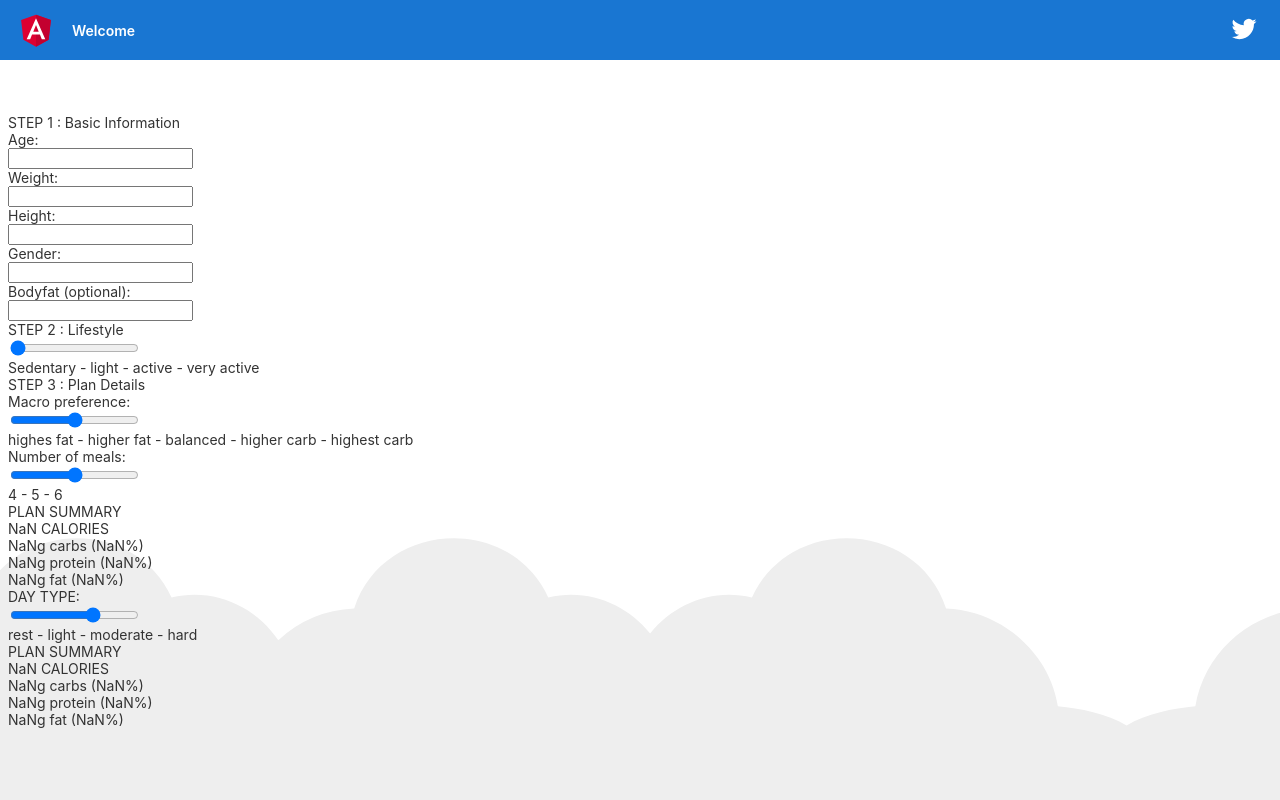
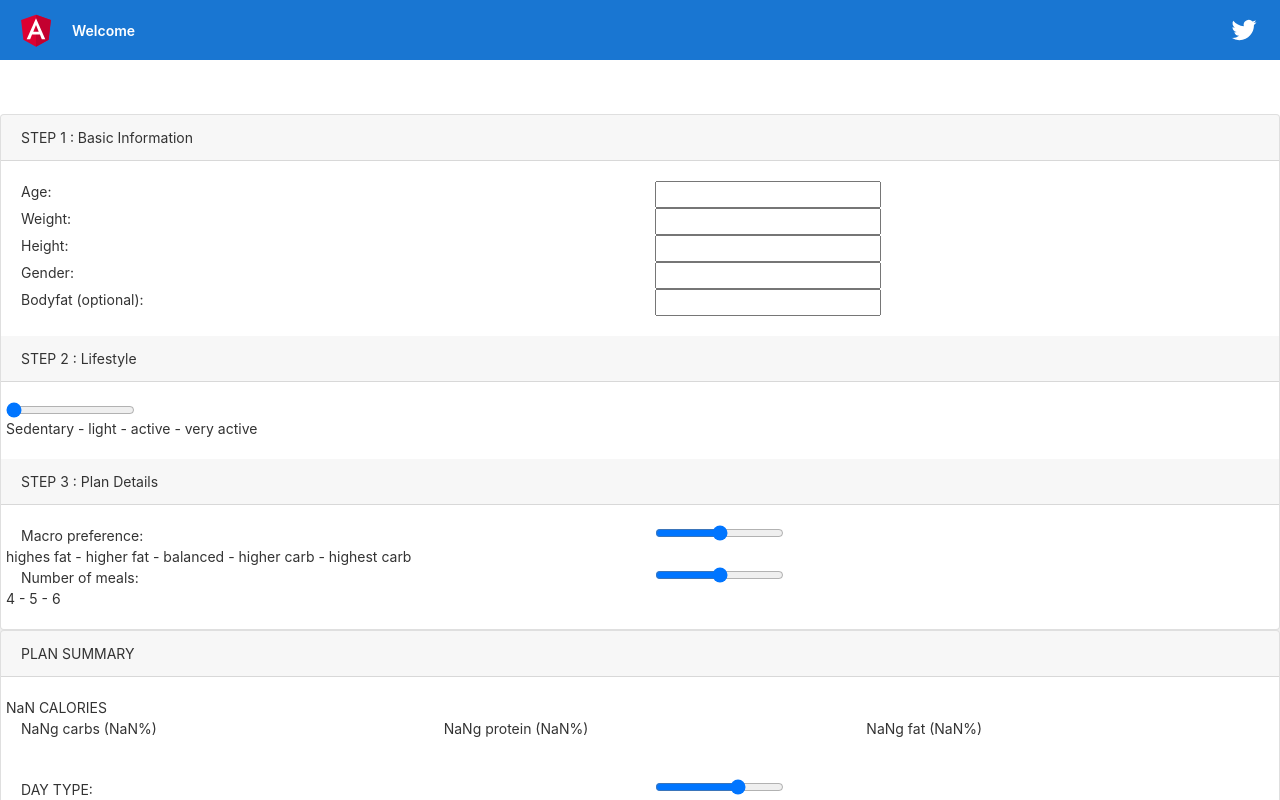
Before and after one commit to fmmendo/macrotool, an Angular app: page / in a window 1280 px wide. Shown: the top 800 px of the page. Built offline with nearby package versions, Linux system fonts and the light colour scheme.

Commit message:
added ng-bootstrap

```diff
--- a/package.json
+++ b/package.json
@@ -16,9 +16,12 @@
     "@angular/compiler": "~9.1.4",
     "@angular/core": "~9.1.4",
     "@angular/forms": "~9.1.4",
+    "@angular/localize": "~9.1.4",
     "@angular/platform-browser": "~9.1.4",
     "@angular/platform-browser-dynamic": "~9.1.4",
     "@angular/router": "~9.1.4",
+    "@ng-bootstrap/ng-bootstrap": "^6.1.0",
+    "bootstrap": "^4.4.0",
     "rxjs": "~6.5.4",
     "tslib": "^1.10.0",
     "zone.js": "~0.10.2"
--- a/src/app/app.module.ts
+++ b/src/app/app.module.ts
@@ -7,6 +7,7 @@
 import { SettingsComponent } from './settings/settings.component';
 import { PlanSummaryComponent } from './plan-summary/plan-summary.component';
 import { PlanDetailsComponent } from './plan-details/plan-details.component';
+import { NgbModule } from '@ng-bootstrap/ng-bootstrap';
 
 @NgModule({
   declarations: [
@@ -18,7 +19,8 @@
   imports: [
     BrowserModule,
     AppRoutingModule,
-    FormsModule
+    FormsModule,
+    NgbModule
   ],
   providers: [],
   bootstrap: [AppComponent]
--- a/src/polyfills.ts
+++ b/src/polyfills.ts
@@ -1,3 +1,7 @@
+/***************************************************************************************************
+ * Load `$localize` onto the global scope - used if i18n tags appear in Angular templates.
+ */
+import '@angular/localize/init';
 /**
  * This file includes polyfills needed by Angular and is loaded before the app.
  * You can add your own extra polyfills to this file.
--- a/src/styles.scss
+++ b/src/styles.scss
@@ -1 +1,4 @@
 /* You can add global styles to this file, and also import other style files */
+
+/* Importing Bootstrap SCSS file. */
+@import '~bootstrap/scss/bootstrap';
```
Also changed, not shown: 1 other file (tests, documents, lock files or other folders).
